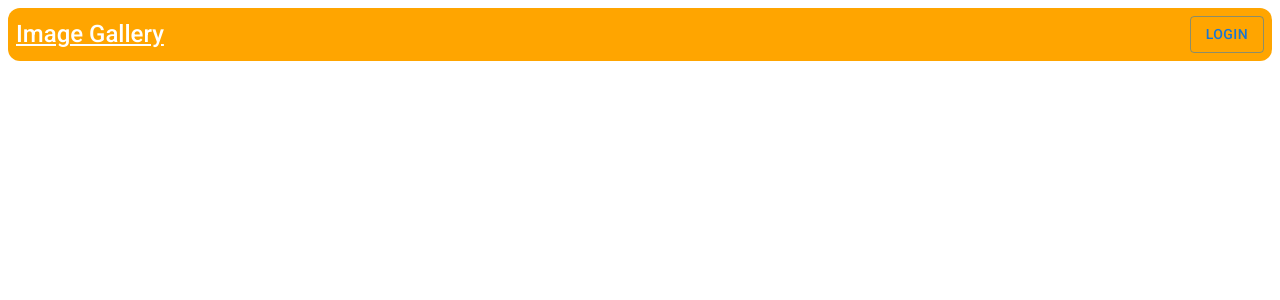
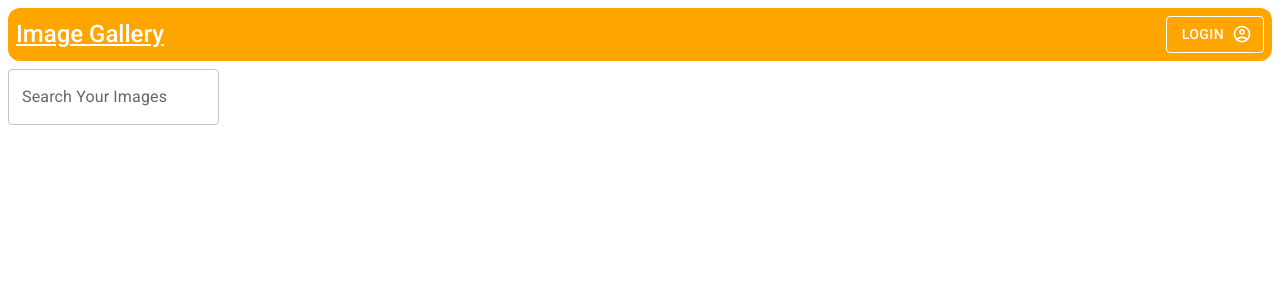
Before and after one commit to Najeeb93/React-Assignmt-3, a React (Vite) app: page / in a window 1280 px wide. Shown: the top 300 px of the page. Built offline with nearby package versions, Linux system fonts and the light colour scheme.

Commit message:
add to commit

```diff
--- a/src/App.jsx
+++ b/src/App.jsx
@@ -2,7 +2,8 @@ import { useState } from 'react'
 import reactLogo from './assets/react.svg'
 import viteLogo from '/vite.svg'
 import UseEffect from './assets/UseEffect'
-import { Box, Typography, Button} from '@mui/material'
+import { Box, Typography, Button, TextField} from '@mui/material'
+import AccountCircleOutlinedIcon from '@mui/icons-material/AccountCircleOutlined';
 
 function App() {
 
@@ -13,8 +14,13 @@ function App() {
        bgcolor={'orange'} padding={1} color={'white'} marginTop={1} marginBottom={1} borderRadius={3}>
 <Typography variant='h5'fontWeight={'medium'} sx={{textDecoration:'underline'}}>Image Gallery</Typography>
 <Button variant='outlined'
+color='white'
+endIcon={<AccountCircleOutlinedIcon/>}
+>Login </Button></Box>
+<Box display={'flex'} justifyContent={'space-between'}>
+<TextField id="outlined-basic" label="Search Your Images" variant="outlined" />
 
->Login </Button></Box>
+</Box>
     </div>
 
   )
```
